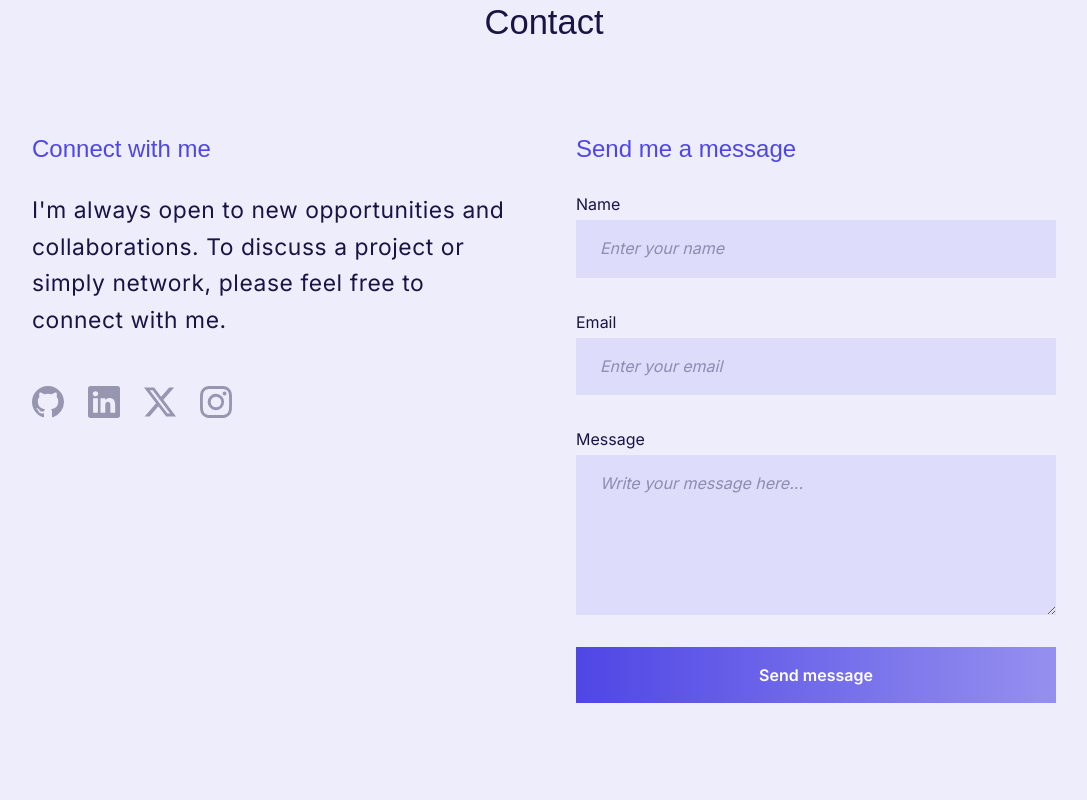
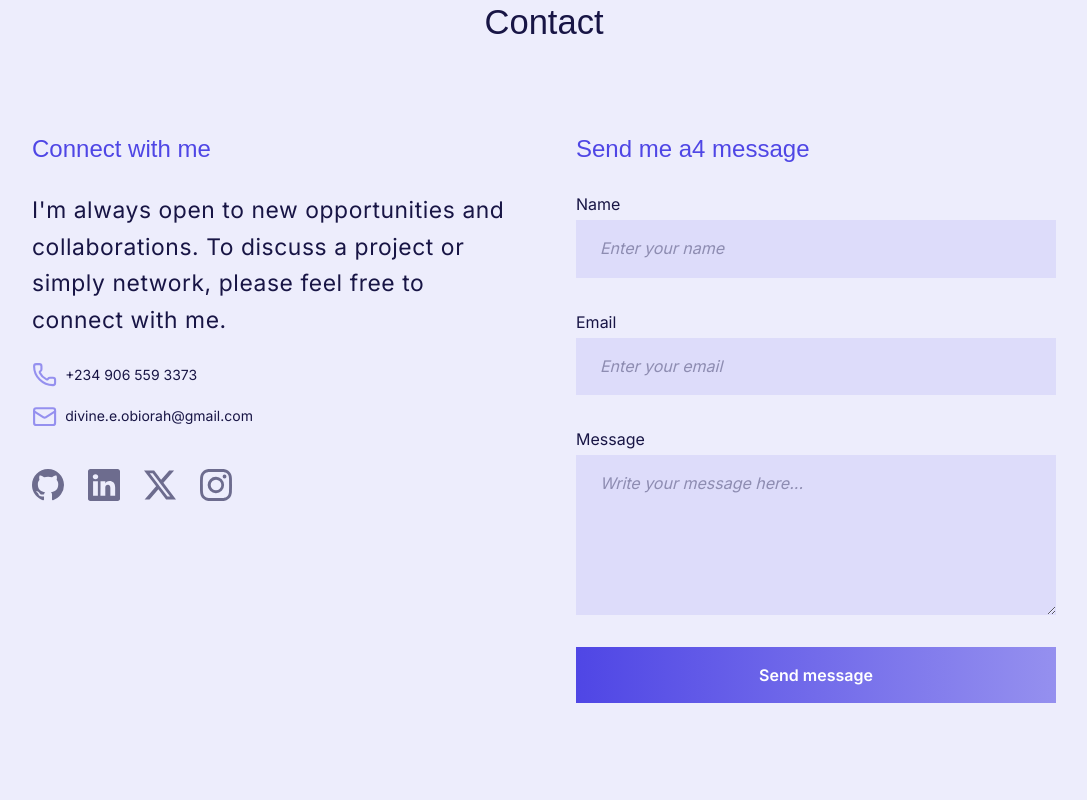
Before and after one commit to Dhee-codes/portfolio-website, a Next.js app: page / in a window 1280 px wide. Shown: the part 3060-3860 px from the top of the page, without its empty margins (96-1183 px from the left). Built offline with nearby package versions, Linux system fonts and the light colour scheme; a web font is replaced by a local one.

Commit message:
Add contact addresses and .env file for message form functionality

```diff
--- a/components/home/Contact.tsx
+++ b/components/home/Contact.tsx
@@ -4,6 +4,7 @@ import { useState, useRef } from "react";
 // import { motion } from "framer-motion";
 import emailjs from "@emailjs/browser";
 import { Socials } from "../ui/Socials";
+import { ContactAddress } from "../ui/ContactAddress";
 
 export default function Contact() {
   const formRef = useRef<HTMLFormElement>(null);
@@ -26,7 +27,8 @@ export default function Contact() {
       );
       setStatus("success");
       formRef.current.reset();
-    } catch {
+    } catch (err) {
+      console.error("EmailJS error:", err);
       setStatus("error");
     }
   };
@@ -43,18 +45,20 @@ export default function Contact() {
           <h3 className="text-primary text-sz-subsect font-medium mb-6">
             Connect with me
           </h3>
-          <p className="text-sz-md tracking-wide mb-12">
+          <p className="text-sz-md tracking-wide mb-6">
             I&apos;m always open to new opportunities and collaborations. To
             discuss a project or simply network, please feel free to connect
             with me.
           </p>
+
+          <ContactAddress />
 
           <Socials />
         </div>
 
         <div>
           <h3 className="text-primary text-sz-subsect font-medium mb-6">
-            Send me a message
+            Send me a4 message
           </h3>
           <form ref={formRef} onSubmit={handleSubmit}>
             <label className="block text-base mb-1">Name</label>
--- /dev/null
+++ b/components/ui/ContactAddress.tsx
@@ -0,0 +1,33 @@
+import { Phone, Mail } from "lucide-react";
+
+const iconStyle = "size-[1.8em] text-primary-light";
+
+const address = [
+  {
+    href: "tel:+2349065593373",
+    label: "+234 906 559 3373",
+    icon: <Phone className={`${iconStyle}`} />,
+  },
+  {
+    href: "mailto:divine.e.obiorah@gmail.com",
+    label: "divine.e.obiorah@gmail.com",
+    icon: <Mail className={`${iconStyle}`} />,
+  },
+];
+
+export const ContactAddress = () => {
+  return (
+    <div className="flex flex-col gap-4 mb-10">
+      {address.map((a) => (
+        <a
+          key={a.href}
+          href={a.href}
+          className="text-sm flex items-center gap-2"
+        >
+          {a.icon}
+          {a.label}
+        </a>
+      ))}
+    </div>
+  );
+};
--- a/components/ui/Socials.tsx
+++ b/components/ui/Socials.tsx
@@ -33,7 +33,7 @@ export const Socials = ({ size = 32, className = "" }) => {
               href={link.href}
               target="_blank"
               rel="noopener noreferrer"
-              className={`text-text-muted/60 ${link.hoverColor} transition-colors duration-300`}
+              className={`text-foreground/60 ${link.hoverColor} transition-colors duration-300`}
             >
               <svg
                 xmlns="http://www.w3.org/2000/svg"
```
